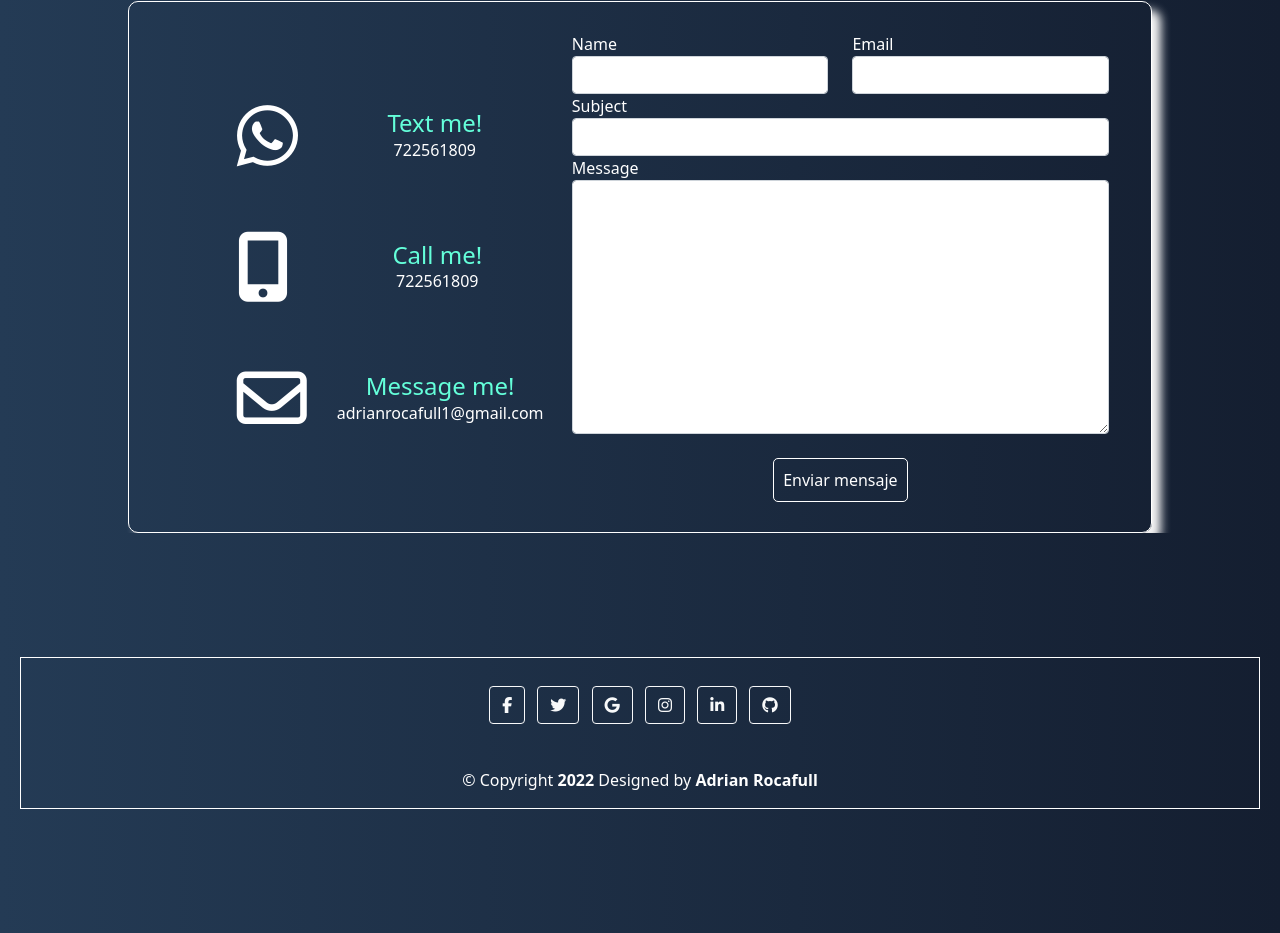
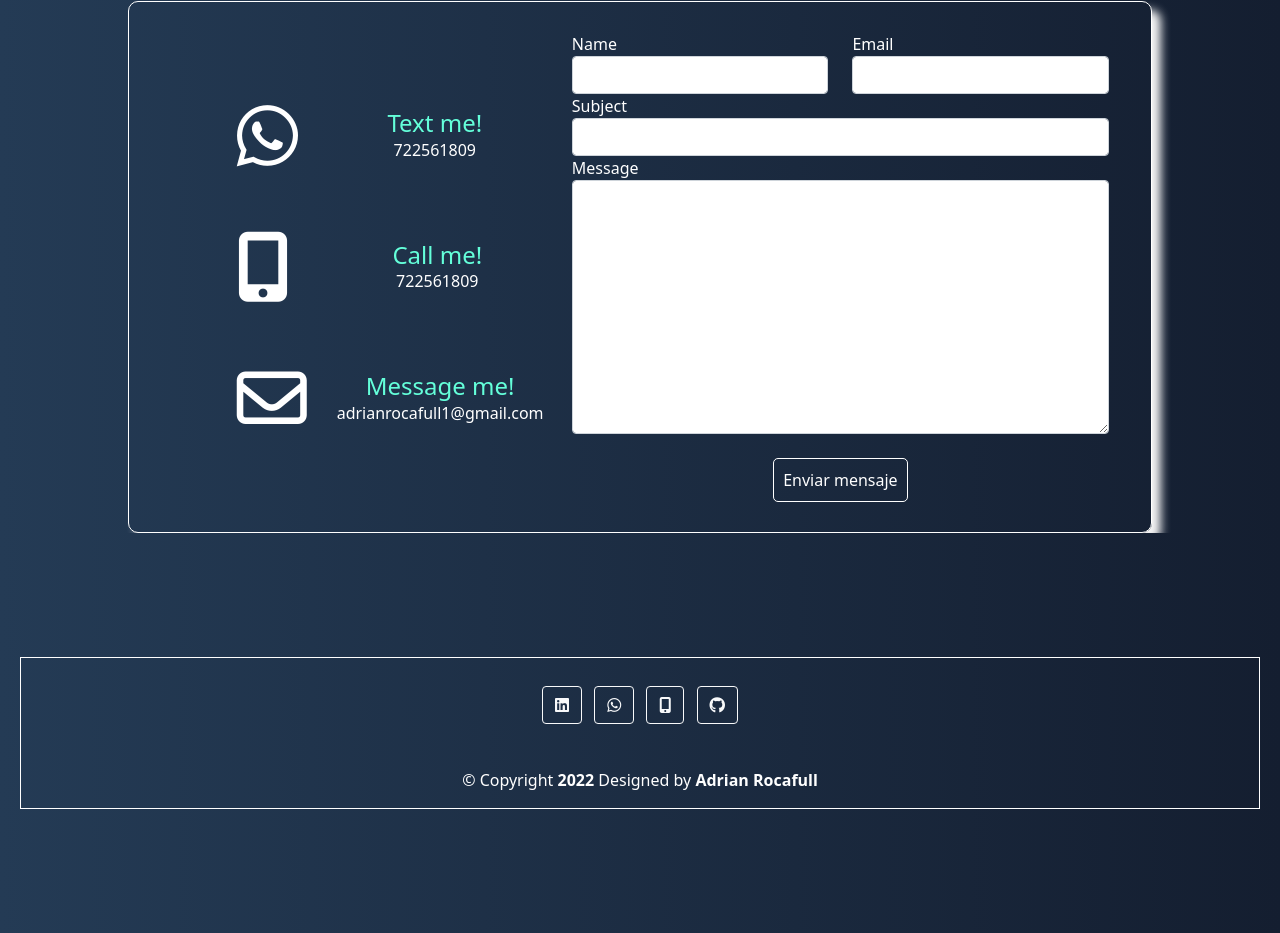
Before and after one commit to adriroca20/AdrianRocafull, a plain HTML site: page index.html in a window 1280 px wide. Shown: the part 4646-5579 px from the top of the page. Drawn offline with Linux system fonts and the light colour scheme; a script that the page names is missing.

Commit message:
Fin footer

```diff
--- a/index.html
+++ b/index.html
@@ -18,6 +18,7 @@
   <link rel="stylesheet" href="resources/styles/style.css">
   <link rel="stylesheet" href="vendor/bootsrap/all.min.css">
   <link rel="stylesheet" href="resources/styles/responsive.css">
+  <script type="text/javascript" src="https://kit.fontawesome.com/0e39a0142a.js" crossorigin="anonymous"></script>
 </head>
 
 <body>
@@ -357,19 +358,15 @@
     <footer class="text-center text-white">
       <div class="container w-100 p-4 pb-0">
         <section class="mb-4">
-          <a class="btn btn-outline-light btn-floating m-1" href="#!" role="button"><i
-              class="fab fa-facebook-f"></i></a>
+          <a class="btn btn-outline-light btn-floating m-1"  target="_blank" href="https://www.linkedin.com/in/adri%C3%A1n-rocafull-448a1216a/" role="button"><i class="fab fa-linkedin"></i></a>
 
-          <a class="btn btn-outline-light btn-floating m-1" href="#!" role="button"><i class="fab fa-twitter"></i></a>
+          <a class="btn btn-outline-light btn-floating m-1"target="_blank"
+          href="https://api.whatsapp.com/send?phone=+34 722 56 18 09&amp&text= ¡Hola! ↑ Tengo una idea para un proyecto web ↑" role="button"><i class="fab fa-whatsapp"></i></a>
 
-          <a class="btn btn-outline-light btn-floating m-1" href="#!" role="button"><i class="fab fa-google"></i></a>
+          <a class="btn btn-outline-light btn-floating m-1" href="tel:+34722561809" role="button"><i
+              class="fas fa-mobile-alt"></i></a>
 
-          <a class="btn btn-outline-light btn-floating m-1" href="#!" role="button"><i class="fab fa-instagram"></i></a>
-
-          <a class="btn btn-outline-light btn-floating m-1" href="#!" role="button"><i
-              class="fab fa-linkedin-in"></i></a>
-
-          <a class="btn btn-outline-light btn-floating m-1" href="#!" role="button"><i class="fab fa-github"></i></a>
+          <a class="btn btn-outline-light btn-floating m-1" target="_blank" href="https://github.com/adriroca20" role="button"><i class="fab fa-github"></i></a>
         </section>
 
       </div>
@@ -383,7 +380,7 @@
   </section>
 
 
-  <script type="text/javascript" src="https://kit.fontawesome.com/0e39a0142a.js" crossorigin="anonymous"></script>
+
   <script src="resources/scripts/animations.js"></script>
   <script src="vendor/bootsrap/bootstrap.min.js"></script>
   <script async src="https://unpkg.com/es-module-shims@1.3.6/dist/es-module-shims.js"></script>
```
